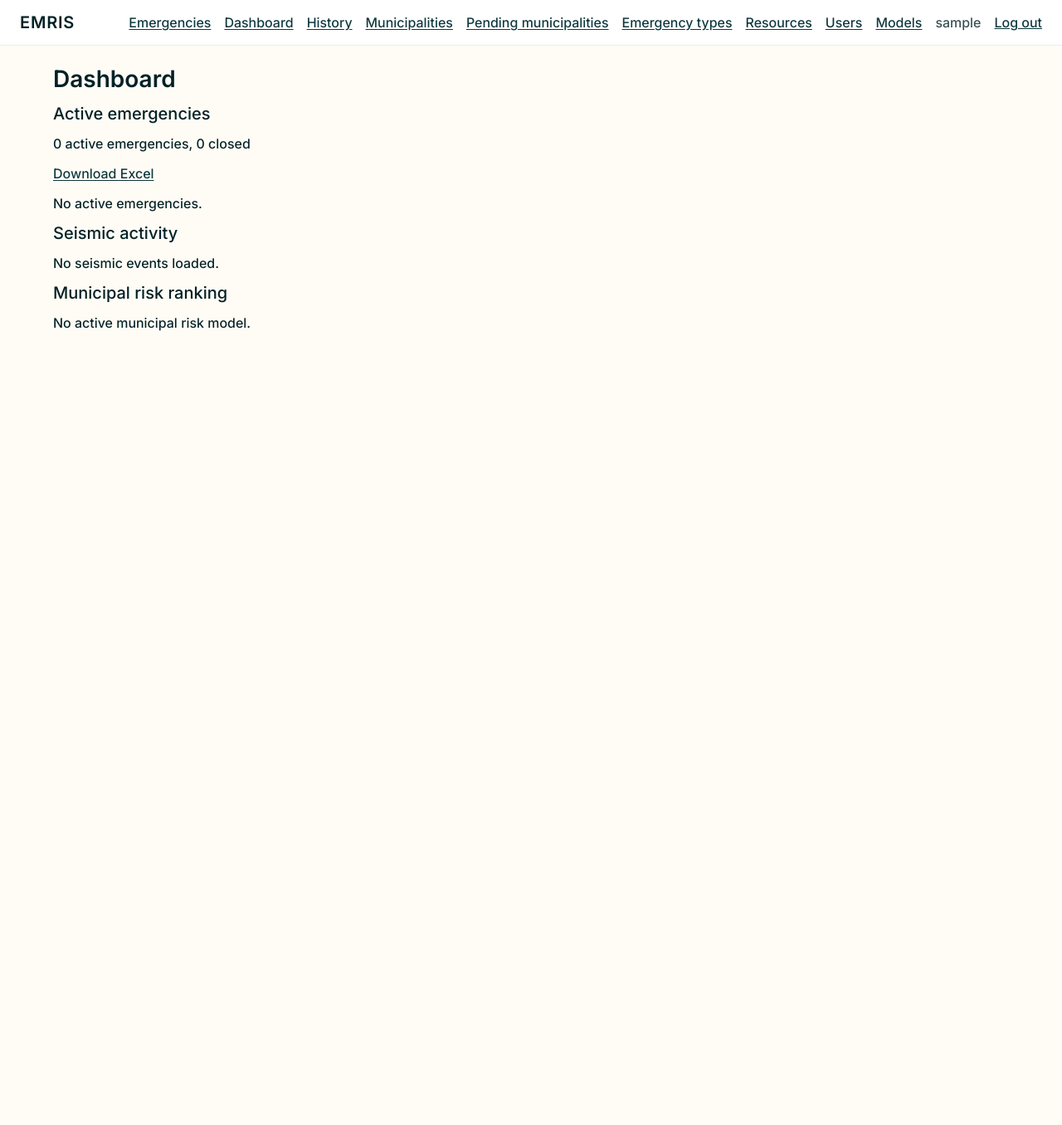
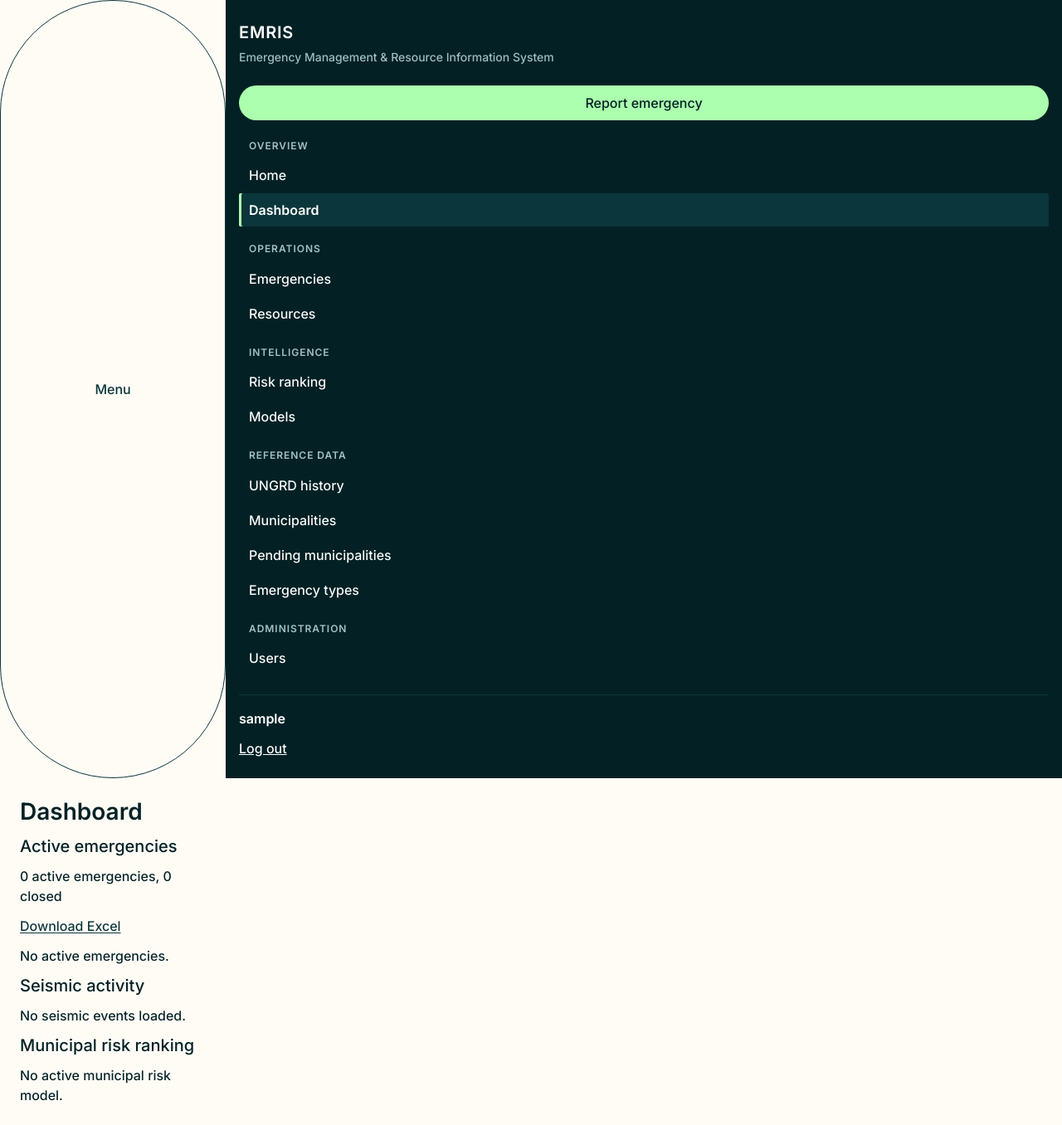
Before and after one commit to JorgeDLZ/EMRIS, a Django app: page /dashboard/ in a window 1280 px wide. Shown: the whole page at 83% size. Before the commit the page ends 399 px from the top, so only its background shows below. Run offline with Django 5.2, Linux system fonts and the light colour scheme; the visitor is signed in with stand-in values (Sample User, id 1); data that the repository does not hold is empty.

Commit message:
feat: add the app shell with grouped navigation

```diff
--- /dev/null
+++ b/config/navigation.py
@@ -0,0 +1,141 @@
+from dataclasses import dataclass
+from fnmatch import fnmatchcase
+
+from django.urls import reverse
+from django.utils.functional import SimpleLazyObject
+
+from apps.accounts.permissions import has_role
+from apps.accounts.roles import ALL_ROLES, CAPABILITIES, get_role
+
+
+@dataclass(frozen=True)
+class NavItem:
+    label: str
+    url: str
+    active: bool
+
+
+@dataclass(frozen=True)
+class NavGroup:
+    label: str
+    items: list[NavItem]
+
+
+@dataclass(frozen=True)
+class MenuEntry:
+    label: str
+    url_name: str
+    roles: tuple[str, ...]
+    active_names: tuple[str, ...]
+    excluded_names: tuple[str, ...] = ()
+
+
+MENU: tuple[tuple[str, tuple[MenuEntry, ...]], ...] = (
+    (
+        "Overview",
+        (
+            MenuEntry("Home", "home", ALL_ROLES, ("home",)),
+            MenuEntry(
+                "Dashboard", "dashboard:index", CAPABILITIES["view_dashboard"], ("dashboard:index",)
+            ),
+        ),
+    ),
+    (
+        "Operations",
+        (
+            MenuEntry(
+                "Emergencies",
+                "emergencies:emergency_list",
+                CAPABILITIES["view_emergencies"],
+                (
+                    "emergencies:*",
+                    "plans:plan_*",
+                    "plans:action_*",
+                    "plans:assignment_*",
+                    "plans:suggested_action_add",
+                ),
+                ("emergencies:type_*",),
+            ),
+            MenuEntry(
+                "Resources",
+                "plans:resource_list",
+                CAPABILITIES["manage_resources"],
+                ("plans:resource_*",),
+            ),
+        ),
+    ),
+    (
+        "Intelligence",
+        (
+            MenuEntry(
+                "Risk ranking",
+                "dashboard:ranking",
+                CAPABILITIES["view_risk_ranking"],
+                ("dashboard:ranking",),
+            ),
+            MenuEntry(
+                "Models", "intelligence:model_list", CAPABILITIES["manage_models"], ("intelligence:*",)
+            ),
+        ),
+    ),
+    (
+        "Reference data",
+        (
+            MenuEntry(
+                "UNGRD history", "history:record_list", CAPABILITIES["browse_history"], ("history:*",)
+            ),
+            MenuEntry(
+                "Municipalities",
+                "places:municipality_list",
+                CAPABILITIES["register_municipalities"],
+                ("places:municipality_list", "places:municipality_create"),
+            ),
+            MenuEntry(
+                "Pending municipalities",
+                "places:municipality_pending",
+                CAPABILITIES["validate_municipalities"],
+                ("places:municipality_pending",),
+            ),
+            MenuEntry(
+                "Emergency types",
+                "emergencies:type_list",
+                CAPABILITIES["manage_catalogs"],
+                ("emergencies:type_*",),
+            ),
+        ),
+    ),
+    (
+        "Administration",
+        (MenuEntry("Users", "accounts:user_list", CAPABILITIES["manage_users"], ("accounts:user_*",)),),
+    ),
+)
+
+
+def _is_active(entry: MenuEntry, view_name: str) -> bool:
+    if not view_name:
+        return False
+    if any(fnmatchcase(view_name, pattern) for pattern in entry.excluded_names):
+        return False
+    return any(fnmatchcase(view_name, pattern) for pattern in entry.active_names)
+
+
+def _build_groups(request) -> list[NavGroup]:
+    user = request.user
+    if not user.is_authenticated or not (user.is_superuser or get_role(user)):
+        return []
+    match = getattr(request, "resolver_match", None)
+    view_name = match.view_name if match else ""
+    groups = []
+    for label, entries in MENU:
+        items = [
+            NavItem(entry.label, reverse(entry.url_name), _is_active(entry, view_name))
+            for entry in entries
+            if has_role(user, *entry.roles)
+        ]
+        if items:
+            groups.append(NavGroup(label, items))
+    return groups
+
+
+def navigation(request) -> dict:
+    return {"nav_groups": SimpleLazyObject(lambda: _build_groups(request))}
--- a/config/settings.py
+++ b/config/settings.py
@@ -68,6 +68,7 @@ TEMPLATES = [
                 "django.template.context_processors.request",
                 "django.contrib.auth.context_processors.auth",
                 "django.contrib.messages.context_processors.messages",
+                "config.navigation.navigation",
             ],
         },
     },
@@ -109,7 +110,7 @@ DEFAULT_AUTO_FIELD = "django.db.models.BigAutoField"
 
 AUTH_USER_MODEL = "accounts.User"
 LOGIN_URL = "accounts:login"
-LOGIN_REDIRECT_URL = "home"
+LOGIN_REDIRECT_URL = "dashboard:index"
 LOGOUT_REDIRECT_URL = "accounts:login"
 
 INTELLIGENCE_RUN_IN_BACKGROUND = True
--- a/static/css/main.css
+++ b/static/css/main.css
@@ -65,20 +65,56 @@ textarea:focus-visible {
 }
 .skip-link:focus { top: 16px; }
 
+.app-shell { display: grid; grid-template-columns: 17rem 1fr; min-height: 100vh; }
+.app-main { min-width: 0; }
+
 .content { max-width: 1200px; margin: 24px auto; padding: 0 24px; }
 
-.topbar {
+.menu-toggle { display: none; }
+
+.sidebar {
+  position: sticky;
+  top: 0;
+  align-self: start;
+  height: 100vh;
+  overflow-y: auto;
   display: flex;
-  align-items: center;
-  justify-content: space-between;
-  gap: 16px;
-  padding: 12px 24px;
-  background: var(--white);
-  border-bottom: 1px solid var(--hairline);
+  flex-direction: column;
+  gap: 24px;
+  padding: 24px 16px;
+  background: var(--spruce-900);
+  color: var(--white);
 }
-.topbar nav { display: flex; align-items: center; flex-wrap: wrap; gap: 16px; }
-.topbar form { margin: 0; }
-.topbar .user { color: var(--spruce-mist); }
+.sidebar .brand { color: var(--white); }
+.sidebar-subtitle { margin: 4px 0 0; color: var(--spruce-200); font-size: 0.875rem; }
+.sidebar-groups { display: grid; gap: 20px; flex: 1; }
+.sidebar-heading {
+  margin: 0 0 8px;
+  padding: 0 12px;
+  color: var(--spruce-200);
+  font-size: 0.75rem;
+  font-weight: 600;
+  letter-spacing: 0.08em;
+  text-transform: uppercase;
+}
+.sidebar-list { list-style: none; margin: 0; padding: 0; display: grid; gap: 2px; }
+.sidebar-link {
+  display: block;
+  padding: 8px 12px;
+  border-radius: var(--radius);
+  color: var(--white);
+  text-decoration: none;
+}
+.sidebar-link:hover { background: var(--spruce-700); }
+.sidebar-link[aria-current="page"] { background: var(--spruce-700); font-weight: 600; box-shadow: inset 3px 0 0 var(--verdant); }
+.sidebar-link:focus-visible { outline: 2px solid transparent; box-shadow: var(--focus-ring); }
+.sidebar-action { display: block; text-align: center; }
+.sidebar-user { display: grid; gap: 4px; padding-top: 16px; border-top: 1px solid var(--spruce-700); }
+.sidebar-username { margin: 0; font-weight: 600; }
+.sidebar-role { margin: 0; color: var(--spruce-200); font-size: 0.875rem; }
+.sidebar-user form { margin: 8px 0 0; }
+.sidebar .link-button { color: var(--white); }
+.sidebar .link-button:hover { color: var(--verdant); }
 
 .brand {
   font-weight: 600;
@@ -267,6 +303,13 @@ textarea {
 .messages .warning { background: var(--warning-bg); color: var(--warning-text); }
 .messages .info { background: var(--info-bg); color: var(--info-text); }
 
+@media (max-width: 800px) {
+  .app-shell { display: block; }
+  .sidebar { position: static; height: auto; overflow: visible; }
+  .js .menu-toggle { display: block; margin: 12px 16px 0; }
+  .js .sidebar:not(.is-open) { display: none; }
+}
+
 @media (max-width: 640px) {
   .content, .public-main { padding-left: 16px; padding-right: 16px; }
   .bar-list li { grid-template-columns: 1fr auto; }
--- /dev/null
+++ b/static/js/navigation.js
@@ -0,0 +1,13 @@
+(function () {
+  var toggle = document.querySelector(".menu-toggle");
+  var sidebar = document.getElementById(toggle ? toggle.getAttribute("aria-controls") : "");
+  document.documentElement.classList.add("js");
+  if (!toggle || !sidebar) {
+    return;
+  }
+  toggle.addEventListener("click", function () {
+    var open = toggle.getAttribute("aria-expanded") !== "true";
+    toggle.setAttribute("aria-expanded", String(open));
+    sidebar.classList.toggle("is-open", open);
+  });
+})();
--- a/templates/base.html
+++ b/templates/base.html
@@ -9,35 +9,48 @@
   <link rel="preconnect" href="https://fonts.gstatic.com" crossorigin>
   <link rel="stylesheet" href="https://fonts.googleapis.com/css2?family=Inter:wght@400..700&display=swap">
   <link rel="stylesheet" href="{% static 'css/main.css' %}">
+  <script src="{% static 'js/navigation.js' %}" defer></script>
 </head>
 <body>
   <a class="skip-link" href="#content">Skip to content</a>
-  <header class="topbar">
+  <div class="app-shell">
+    {% if user.is_authenticated %}
+      <button type="button" class="btn btn-secondary menu-toggle" aria-controls="sidebar" aria-expanded="false">Menu</button>
+      <nav class="sidebar" id="sidebar" aria-label="Main">
+        <div>
           <a class="brand" href="{% url 'home' %}">EMRIS</a>
-    <nav>
-      {% if user.is_authenticated %}
-        {% if user.role_label or user.is_superuser %}<a href="{% url 'emergencies:emergency_list' %}">Emergencies</a>{% endif %}
-        {% if user.role_label or user.is_superuser %}<a href="{% url 'dashboard:index' %}">Dashboard</a>{% endif %}
-        {% if user.can_browse_history %}<a href="{% url 'history:record_list' %}">History</a>{% endif %}
-        {% if user.can_register_municipalities %}<a href="{% url 'places:municipality_list' %}">Municipalities</a>{% endif %}
-        {% if user.can_manage_catalogs %}<a href="{% url 'places:municipality_pending' %}">Pending municipalities</a>{% endif %}
-        {% if user.can_manage_catalogs %}<a href="{% url 'emergencies:type_list' %}">Emergency types</a>{% endif %}
-        {% if user.can_manage_resources %}<a href="{% url 'plans:resource_list' %}">Resources</a>{% endif %}
-        {% if user.is_administrator %}<a href="{% url 'accounts:user_list' %}">Users</a>{% endif %}
-        {% if user.is_administrator %}<a href="{% url 'intelligence:model_list' %}">Models</a>{% endif %}
-        <span class="user">{{ user.username }}{% if user.role_label %} · {{ user.role_label }}{% endif %}</span>
+          <p class="sidebar-subtitle">Emergency Management &amp; Resource Information System</p>
+        </div>
+        {% if user.can_edit_emergencies %}
+          <a class="btn btn-primary sidebar-action" href="{% url 'emergencies:emergency_create' %}">Report emergency</a>
+        {% endif %}
+        <div class="sidebar-groups">
+          {% for group in nav_groups %}
+            <section>
+              <h2 class="sidebar-heading">{{ group.label }}</h2>
+              <ul class="sidebar-list">
+                {% for item in group.items %}
+                  <li><a class="sidebar-link" href="{{ item.url }}"{% if item.active %} aria-current="page"{% endif %}>{{ item.label }}</a></li>
+                {% endfor %}
+              </ul>
+            </section>
+          {% endfor %}
+        </div>
+        <div class="sidebar-user">
+          <p class="sidebar-username">{{ user.username }}</p>
+          {% if user.role_label %}<p class="sidebar-role">{{ user.role_label }}</p>{% endif %}
           <form method="post" action="{% url 'accounts:logout' %}">
             {% csrf_token %}
             <button type="submit" class="link-button">Log out</button>
           </form>
-      {% else %}
-        <a href="{% url 'accounts:login' %}">Log in</a>
-        <a href="{% url 'accounts:register' %}">Register</a>
+        </div>
+      </nav>
     {% endif %}
-    </nav>
-  </header>
+    <div class="app-main">
       <main id="content" class="content">
         {% block content %}{% endblock %}
       </main>
+    </div>
+  </div>
 </body>
 </html>
```
Also changed, not shown: apps/history/tests/test_views.py (+1 -1 lines), config/tests/test_navigation.py (added, +159 -0 lines). Lines whose indentation alone changed are shown as unchanged.
